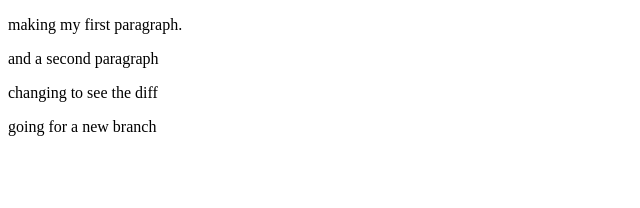
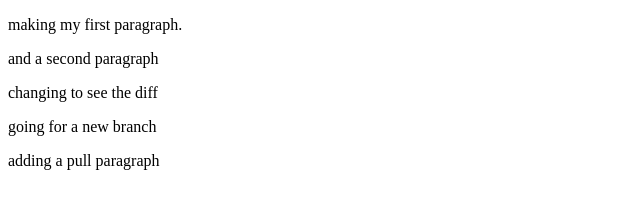
Before and after one commit to Andromedadev94/first-proj, a plain HTML site: page index.html in a window 1280 px wide. Shown: the whole page, without its empty margins (0-640 px from the left). Drawn offline with Linux system fonts and the light colour scheme.

Commit message:
added a pull para in the index.html

```diff
--- a/index.html
+++ b/index.html
@@ -10,5 +10,6 @@
     <p>and a second paragraph</p>
     <p>changing to see the diff</p>
     <p>going for a new branch</p>
+    <p>adding a pull paragraph</p>
 </body>
 </html>
```
